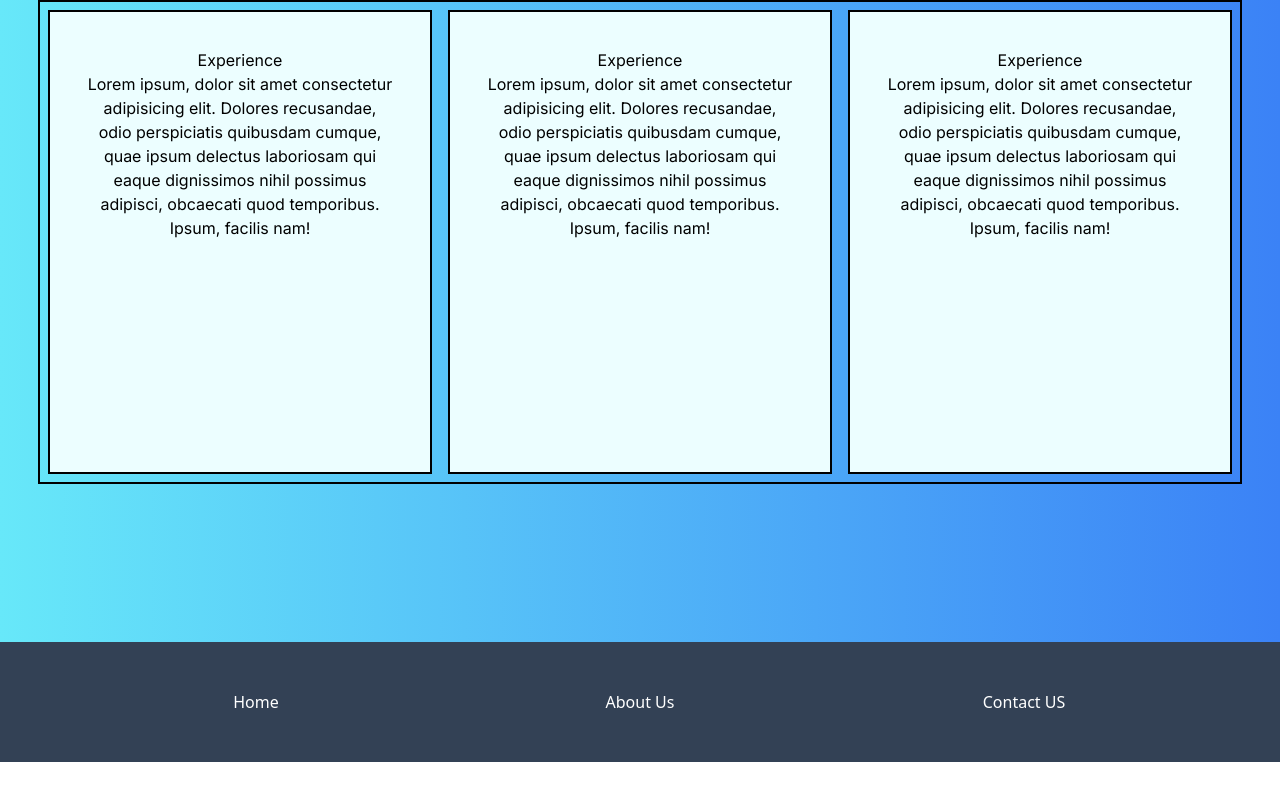
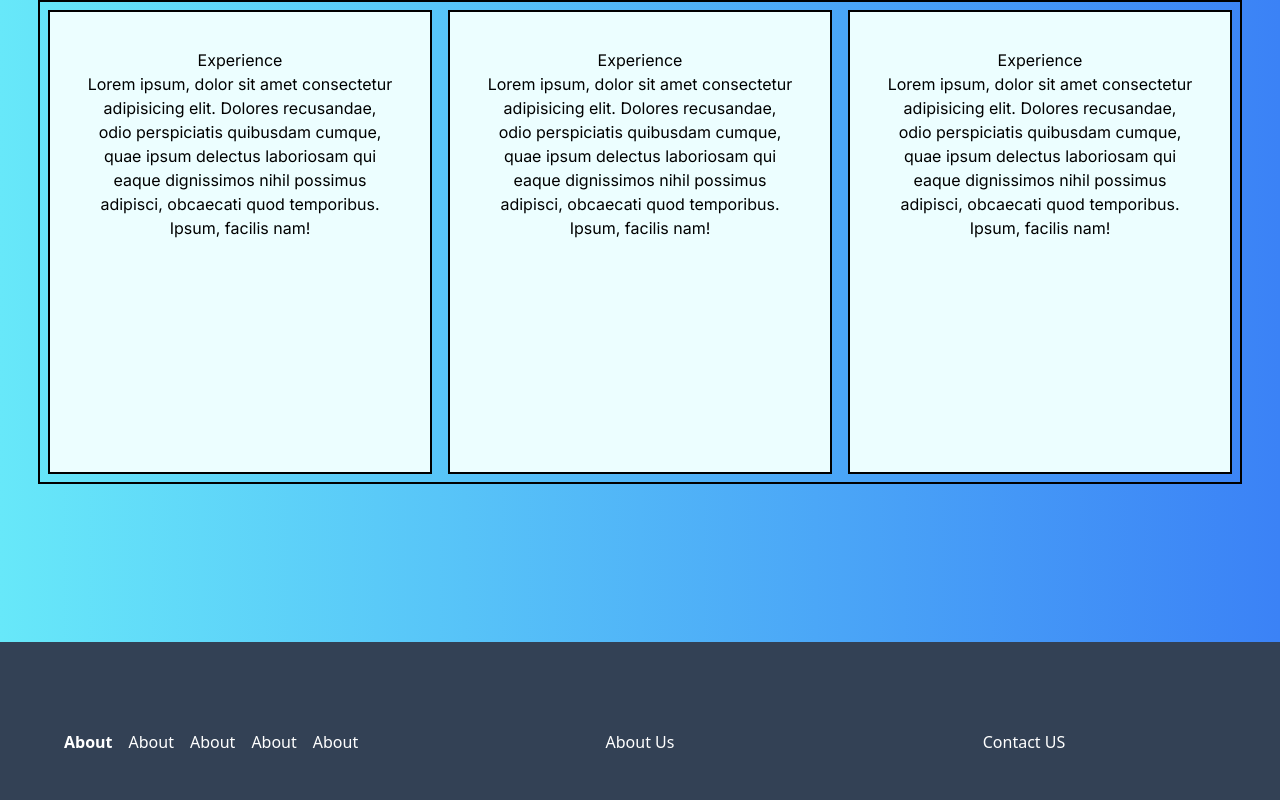
Before and after one commit to Splicid/Minimal-Website, a React (Vite) app: page / in a window 1280 px wide. Shown: the part 980-1780 px from the top of the page. Before the commit the page ends 1742 px from the top, so only its background shows below. Built offline with nearby package versions, Linux system fonts and the light colour scheme.

Commit message:
Added footer

```diff
--- a/src/pages/footer.jsx
+++ b/src/pages/footer.jsx
@@ -2,9 +2,19 @@
 
 const footer = () => {
     return(
-        <div className="bottom-0 w-screen h-[15vh] bg-slate-700 text-white flex items-center justify-center">
+        <div className="bottom-0 w-screen h-[25vh] bg-slate-700 text-white flex items-center justify-center">
             <div className="w-[90vw] flex flex-row text-center">
-                <div class="basis-1/3">Home</div>
+                <div class="basis-1/3">
+                    <nav>
+                        <ul className="flex space-x-4">
+                            <li className="font-bold"><a href=""> About</a></li>
+                            <li><a href=""> About</a></li>
+                            <li><a href=""> About</a></li>
+                            <li><a href=""> About</a></li>
+                            <li><a href=""> About</a></li>
+                        </ul>
+                    </nav>
+                </div>
                 <div class="basis-1/3">About Us</div>
                 <div class="basis-1/3">Contact US</div>
             </div>
```
